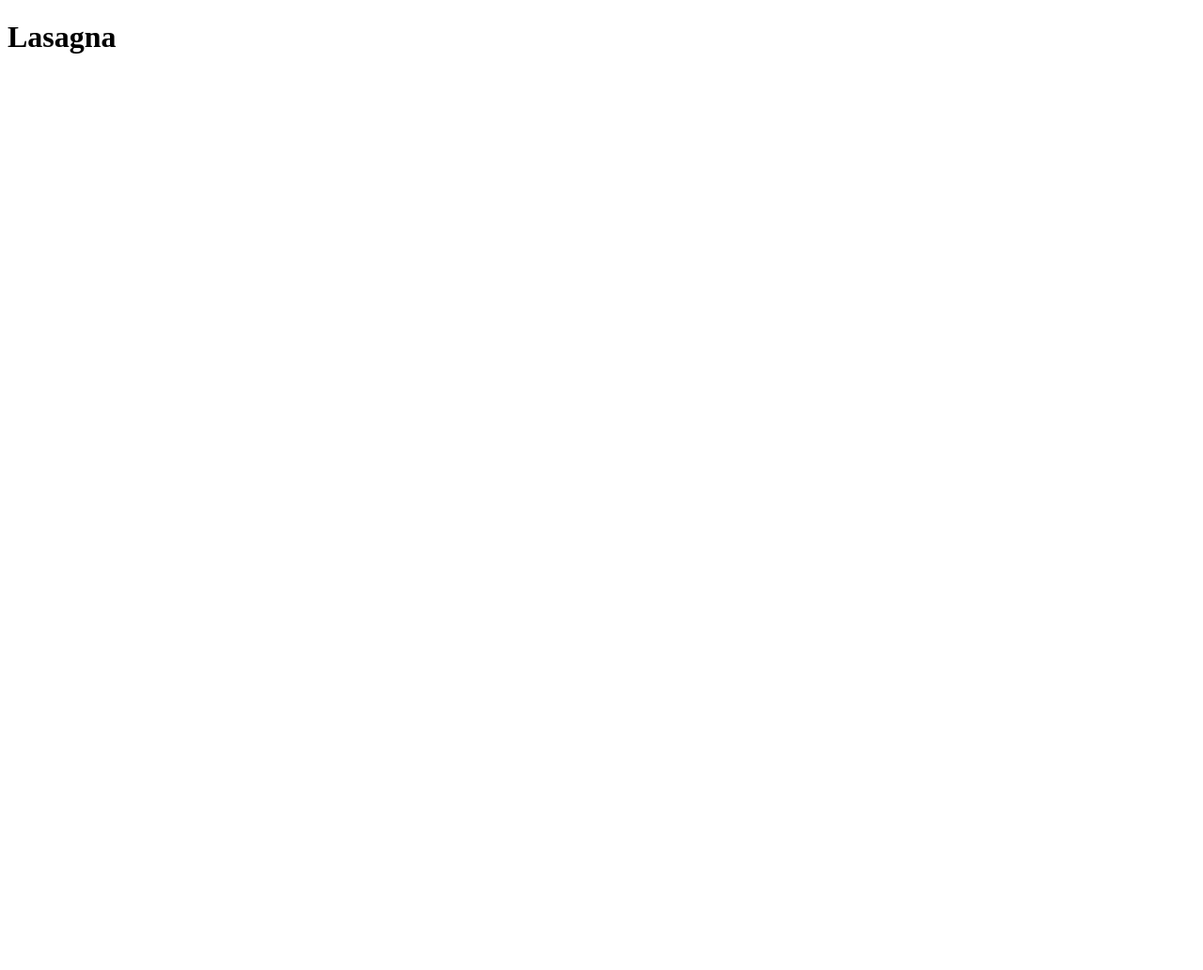
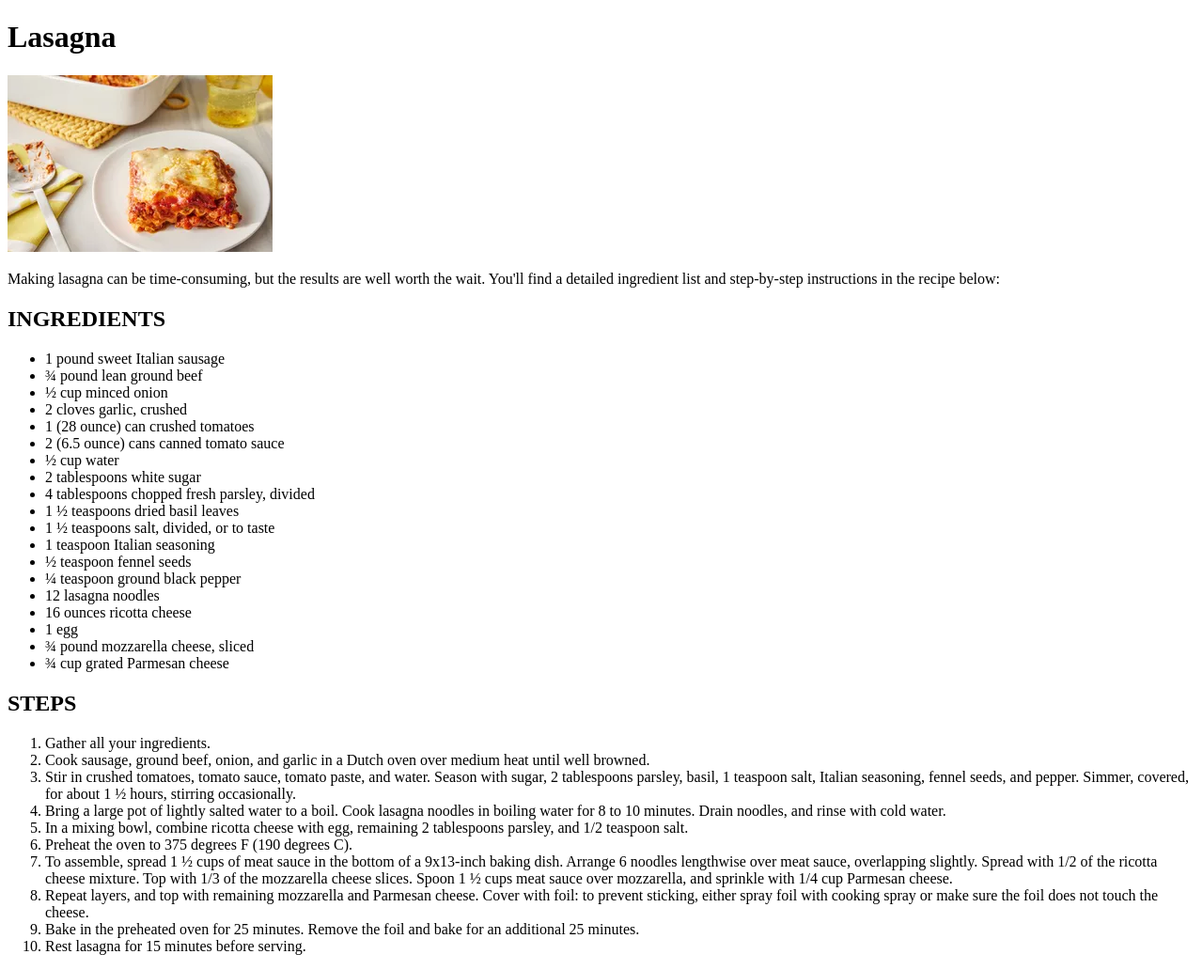
Before and after one commit to slabro1/odin-recipes, a plain HTML site: page recipes/lasagna.html in a window 1280 px wide. Shown: the whole page at 94% size. Before the commit the page ends 800 px from the top, so only its background shows below. Drawn offline with Linux system fonts and the light colour scheme.

Commit message:
I made the lasagna page
I made a lasagna recipe page with a photo of the food

```diff
--- a/recipes/lasagna.html
+++ b/recipes/lasagna.html
@@ -7,5 +7,42 @@
 </head>
 <body>
     <h1>Lasagna</h1>
+    <img src="../lasagna.jpg" alt="lasagna">
+    <p>Making lasagna can be time-consuming, but the results are well worth the wait. You'll find a detailed ingredient list and step-by-step instructions in the recipe below:</p>
+    <h2>INGREDIENTS</h2>
+    <ul>
+        <li>1 pound sweet Italian sausage</li>
+        <li>¾ pound lean ground beef</li>
+        <li>½ cup minced onion</li>
+        <li>2 cloves garlic, crushed</li>
+        <li>1 (28 ounce) can crushed tomatoes</li>
+        <li>2 (6.5 ounce) cans canned tomato sauce</li>
+        <li>½ cup water</li>
+        <li>2 tablespoons white sugar</li>
+        <li>4 tablespoons chopped fresh parsley, divided</li>
+        <li>1 ½ teaspoons dried basil leaves</li>
+        <li>1 ½ teaspoons salt, divided, or to taste</li>
+        <li>1 teaspoon Italian seasoning</li>
+        <li>½ teaspoon fennel seeds</li>
+        <li>¼ teaspoon ground black pepper</li>
+        <li>12 lasagna noodles</li>
+        <li>16 ounces ricotta cheese</li>
+        <li>1 egg</li>
+        <li>¾ pound mozzarella cheese, sliced</li>
+        <li>¾ cup grated Parmesan cheese</li>
+    </ul>
+    <h2>STEPS</h2>
+    <ol>
+        <li>Gather all your ingredients.</li>
+        <li>Cook sausage, ground beef, onion, and garlic in a Dutch oven over medium heat until well browned.</li>
+        <li>Stir in crushed tomatoes, tomato sauce, tomato paste, and water. Season with sugar, 2 tablespoons parsley, basil, 1 teaspoon salt, Italian seasoning, fennel seeds, and pepper. Simmer, covered, for about 1 ½ hours, stirring occasionally.</li>
+        <li>Bring a large pot of lightly salted water to a boil. Cook lasagna noodles in boiling water for 8 to 10 minutes. Drain noodles, and rinse with cold water.</li>
+        <li>In a mixing bowl, combine ricotta cheese with egg, remaining 2 tablespoons parsley, and 1/2 teaspoon salt.</li>
+        <li>Preheat the oven to 375 degrees F (190 degrees C).</li>
+        <li>To assemble, spread 1 ½ cups of meat sauce in the bottom of a 9x13-inch baking dish. Arrange 6 noodles lengthwise over meat sauce, overlapping slightly. Spread with 1/2 of the ricotta cheese mixture. Top with 1/3 of the mozzarella cheese slices. Spoon 1 ½ cups meat sauce over mozzarella, and sprinkle with 1/4 cup Parmesan cheese.</li>
+        <li>Repeat layers, and top with remaining mozzarella and Parmesan cheese. Cover with foil: to prevent sticking, either spray foil with cooking spray or make sure the foil does not touch the cheese.</li>
+        <li>Bake in the preheated oven for 25 minutes. Remove the foil and bake for an additional 25 minutes.</li>
+        <li>Rest lasagna for 15 minutes before serving.</li>
+    </ol>
 </body>
 </html>
```
Also changed, not shown: index.html (+3 -1 lines), lasagna.jpg (added).
